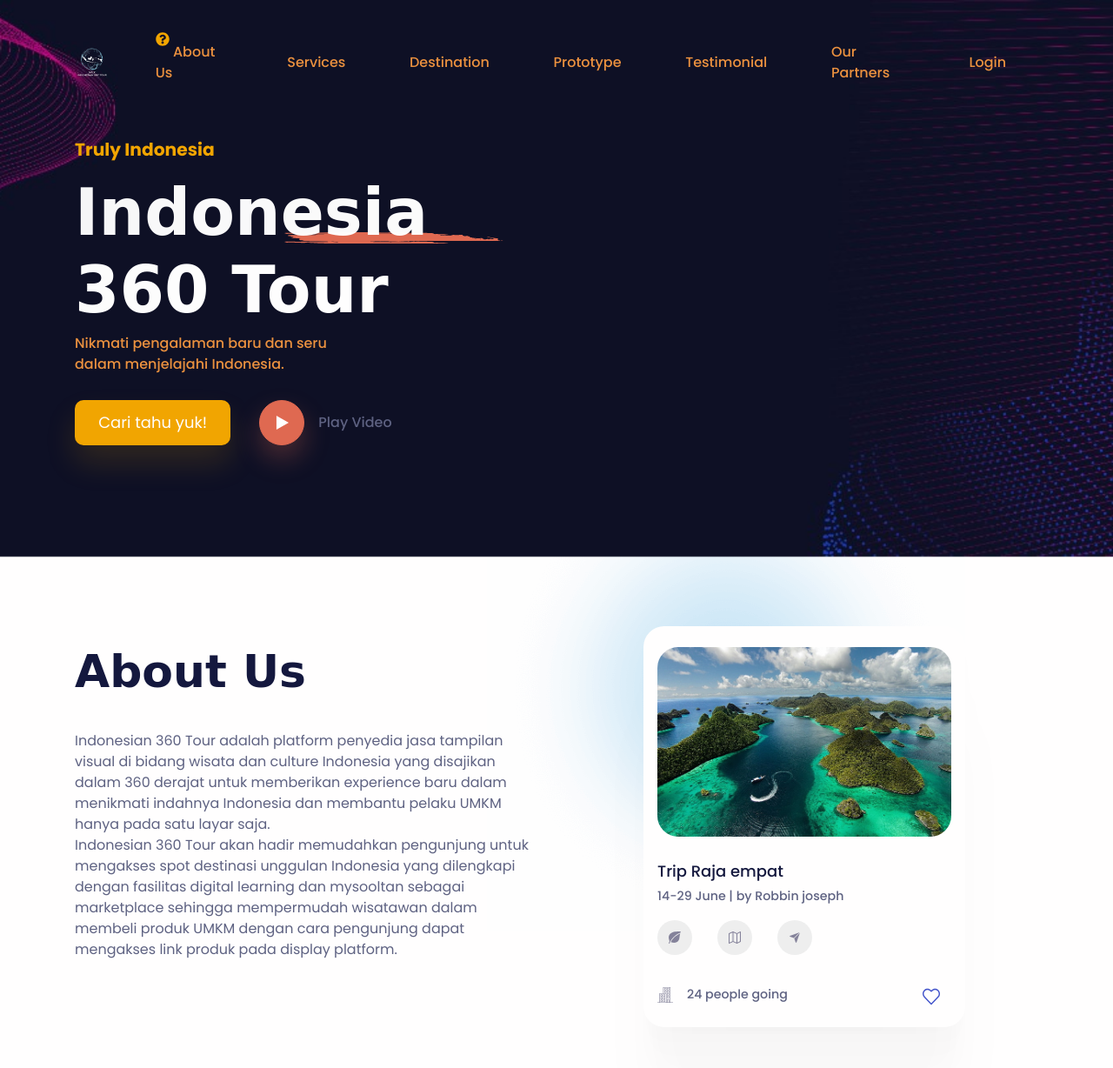
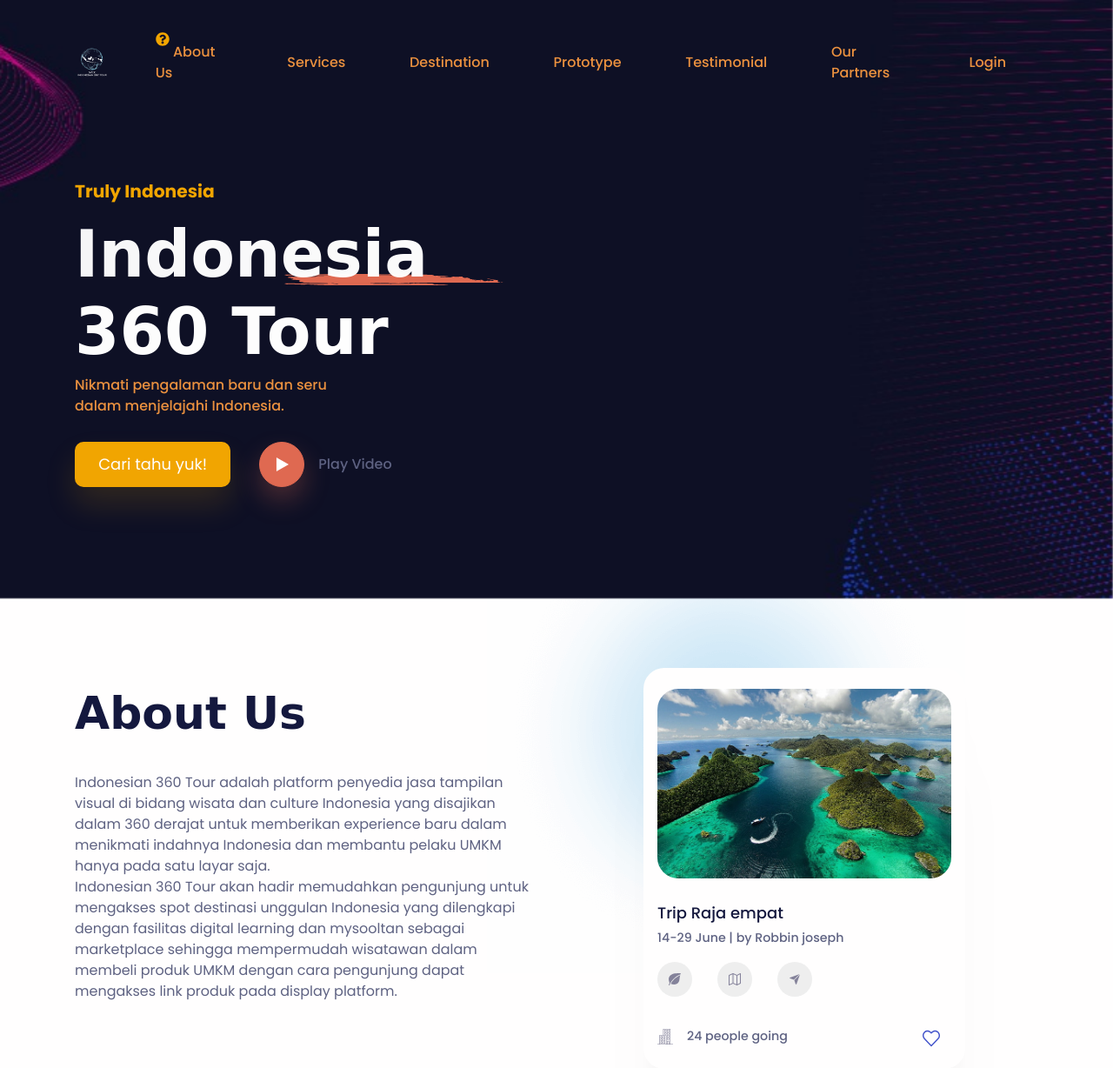
Before and after one commit to Meyzan16/svccindonesia-backend, a Laravel app: page / in a window 1280 px wide. Shown: the top 1228 px of the page at 87% size. Run offline with Laravel 9, Linux system fonts and the light colour scheme; some libraries are stand-ins or nearby versions; some web fonts are replaced.

Commit message:
upload image

```diff
--- a/resources/views/frontend/homepage/index.blade.php
+++ b/resources/views/frontend/homepage/index.blade.php
@@ -16,7 +16,7 @@
         ></div>
         <!--close of /.bg-holder-->
 
-        <div class="container">
+        <div class="container mt-6">
         <div class="row align-items-center">
             <div class="col-md-5 col-lg-6 order-0 order-md-1 text-end">
             <!-- <img
```
Also changed, not shown: public/assets/img/category/ikon borobudur.jpg (added), public/assets/img/category/ikon mandalika.jpg (added), public/assets/img/category/mandalika.png (added).
